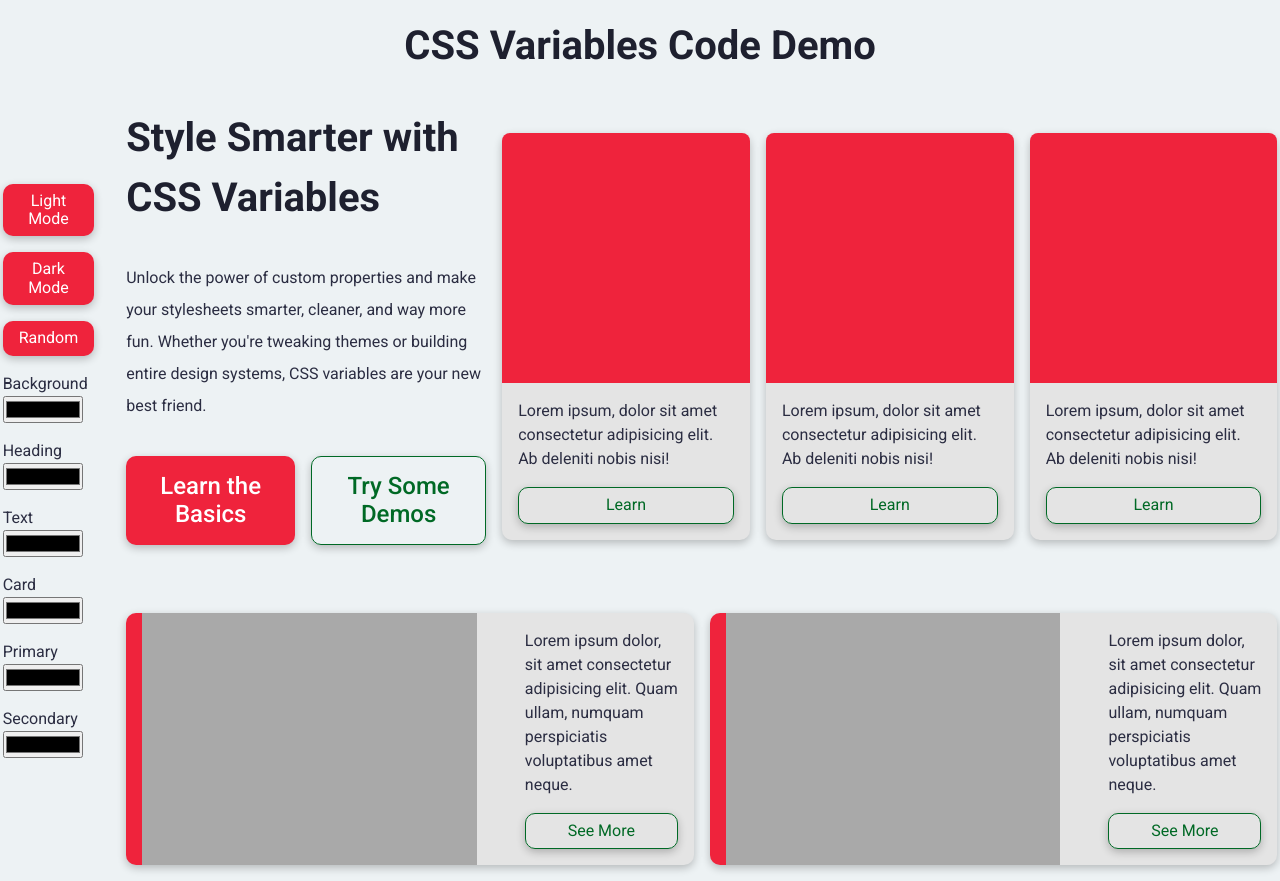
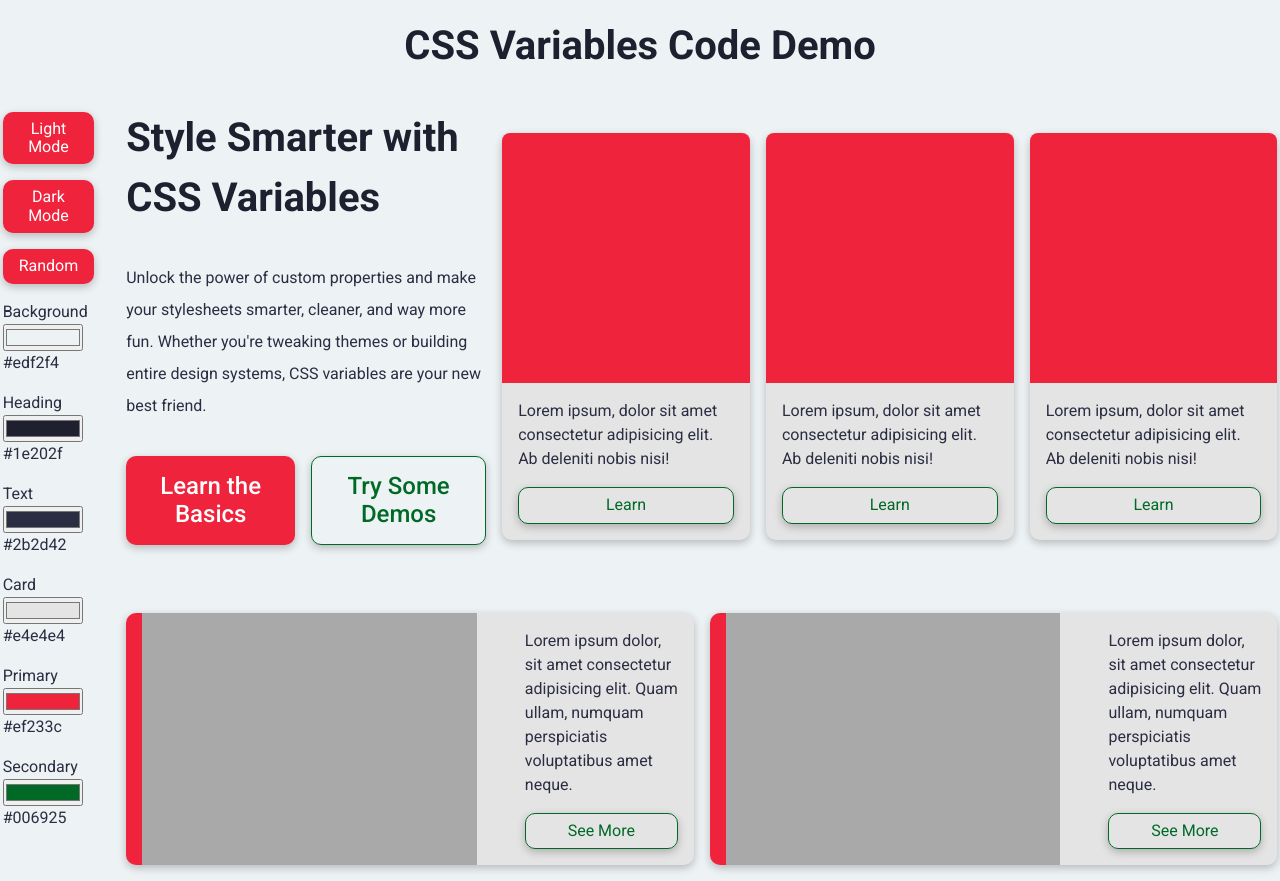
Before and after one commit to rzho17/p1-code-demo, a plain HTML site: page index.html in a window 1280 px wide. Drawn offline with Linux system fonts and the light colour scheme.

Commit message:
add hex values to color pickers

```diff
--- a/index.html
+++ b/index.html
@@ -29,26 +29,32 @@
         <div class="color-picker">
           <label for="background">Background</label>
           <input type="color" id="background" name="background" />
+          <div class="hex-value"></div>
         </div>
         <div class="color-picker">
           <label for="heading">Heading</label>
           <input type="color" id="heading" name="heading" />
+          <div class="hex-value"></div>
         </div>
         <div class="color-picker">
           <label for="text">Text</label>
           <input type="color" id="text" name="text" />
+          <div class="hex-value"></div>
         </div>
         <div class="color-picker">
           <label for="card-bg">Card</label>
           <input type="color" id="card-bg" name="card-bg" />
+          <div class="hex-value"></div>
         </div>
         <div class="color-picker">
           <label for="primary">Primary</label>
           <input type="color" id="primary" name="primary" />
+          <div class="hex-value"></div>
         </div>
         <div class="color-picker">
           <label for="secondary">Secondary</label>
           <input type="color" id="secondary" name="secondary" />
+          <div class="hex-value"></div>
         </div>
       </div>
 
--- a/script.js
+++ b/script.js
@@ -7,8 +7,57 @@ const secondary = document.querySelector("#secondary");
 
 const root = document.querySelector(":root");
 
+const hexContainers = document.querySelectorAll(".hex-value");
+
+function getInitialColor(ele) {
+  const color = getComputedStyle(document.documentElement).getPropertyValue(
+    ele
+  );
+
+  return color;
+}
+
+const itemArray = [
+  background.value,
+  heading.value,
+  text.value,
+  card.value,
+  primary.value,
+  secondary.value,
+];
+
+function setColorPicker() {
+  background.value = getInitialColor("--background-color");
+  heading.value = getInitialColor("--heading-color");
+  text.value = getInitialColor("--text-color");
+  card.value = getInitialColor("--card-color");
+  primary.value = getInitialColor("--primary-color");
+  secondary.value = getInitialColor("--secondary-color");
+
+  itemArray[0] = getInitialColor("--background-color");
+  itemArray[1] = getInitialColor("--heading-color");
+  itemArray[2] = getInitialColor("--text-color");
+  itemArray[3] = getInitialColor("--card-color");
+  itemArray[4] = getInitialColor("--primary-color");
+  itemArray[5] = getInitialColor("--secondary-color");
+}
+
+function setColorText() {
+  hexContainers.forEach((container, index) => {
+    container.textContent = itemArray[index];
+  });
+}
+
 function setColor(element, color) {
   document.documentElement.style.setProperty(element, color);
+}
+
+// sets initial colors
+setColorAndText();
+
+function setColorAndText() {
+  setColorPicker();
+  setColorText();
 }
 
 background.addEventListener("input", (e) => {
@@ -49,10 +98,12 @@ const darkBtn = document.querySelector(".dark");
 
 lightBtn.addEventListener("click", () => {
   document.body.removeAttribute("data-theme");
+  setColorPicker();
 });
 
 darkBtn.addEventListener("click", () => {
   document.body.setAttribute("data-theme", "dark");
+  setColorPicker();
 });
 
 // random mode
@@ -60,20 +111,41 @@ darkBtn.addEventListener("click", () => {
 const randomBtn = document.querySelector(".random");
 
 randomBtn.addEventListener("click", () => {
+  itemArray[0] = randomHex();
+  itemArray[1] = randomHex();
+  itemArray[2] = randomHex();
+  itemArray[3] = randomHex();
+  itemArray[4] = randomHex();
+  itemArray[5] = randomHex();
+
+  // setColor("--background-color", itemArray[0]);
+  // setColor("--heading-color", itemArray[1]);
+  // setColor("--text-color", itemArray[2]);
+  // setColor("--card-color", itemArray[3]);
+  // setColor("--primary-color", itemArray[4]);
+  // setColor("--secondary-color", itemArray[5]);
+
+  document.body.removeAttribute("data-theme");
+
   setColor("--background-color", randomHex());
   setColor("--heading-color", randomHex());
   setColor("--text-color", randomHex());
   setColor("--card-color", randomHex());
   setColor("--primary-color", randomHex());
   setColor("--secondary-color", randomHex());
+
+  setColorAndText();
 });
 
 // random hex value function referenced from
 // https://css-tricks.com/snippets/javascript/random-hex-color/
 
 function randomHex() {
-  const randomHex = Math.floor(Math.random() * 16777215).toString(16);
+  let letters = "0123456789ABCDEF".split("");
+  let color = "#";
 
-  const hexValue = `#${randomHex}`;
-  return hexValue;
+  for (let i = 0; i < 6; i++) {
+    color += letters[Math.round(Math.random() * 15)];
+  }
+  return color;
 }
--- a/styles.css
+++ b/styles.css
@@ -22,7 +22,7 @@ h1 {
 
 .color-container {
   display: grid;
-  grid-template-columns: repeat(1, 1fr);
+  grid-template-columns: repeat(3, 1fr);
   gap: 1rem;
 }
 
@@ -156,6 +156,10 @@ button {
     gap: 1rem;
   }
 
+  .color-container {
+    grid-template-columns: repeat(1, 1fr);
+  }
+
   /* title styles */
   .title-container {
     grid-area: title;
--- a/variables.css
+++ b/variables.css
@@ -15,7 +15,6 @@
 }
 
 /* dark mode */
-
 body[data-theme="dark"] {
   --background-color: #1e202f;
   --heading-color: #edf2f4;
@@ -45,7 +44,8 @@ h6 {
 }
 
 p,
-label {
+label,
+.hex-value {
   color: var(--text-color);
 }
 
```
